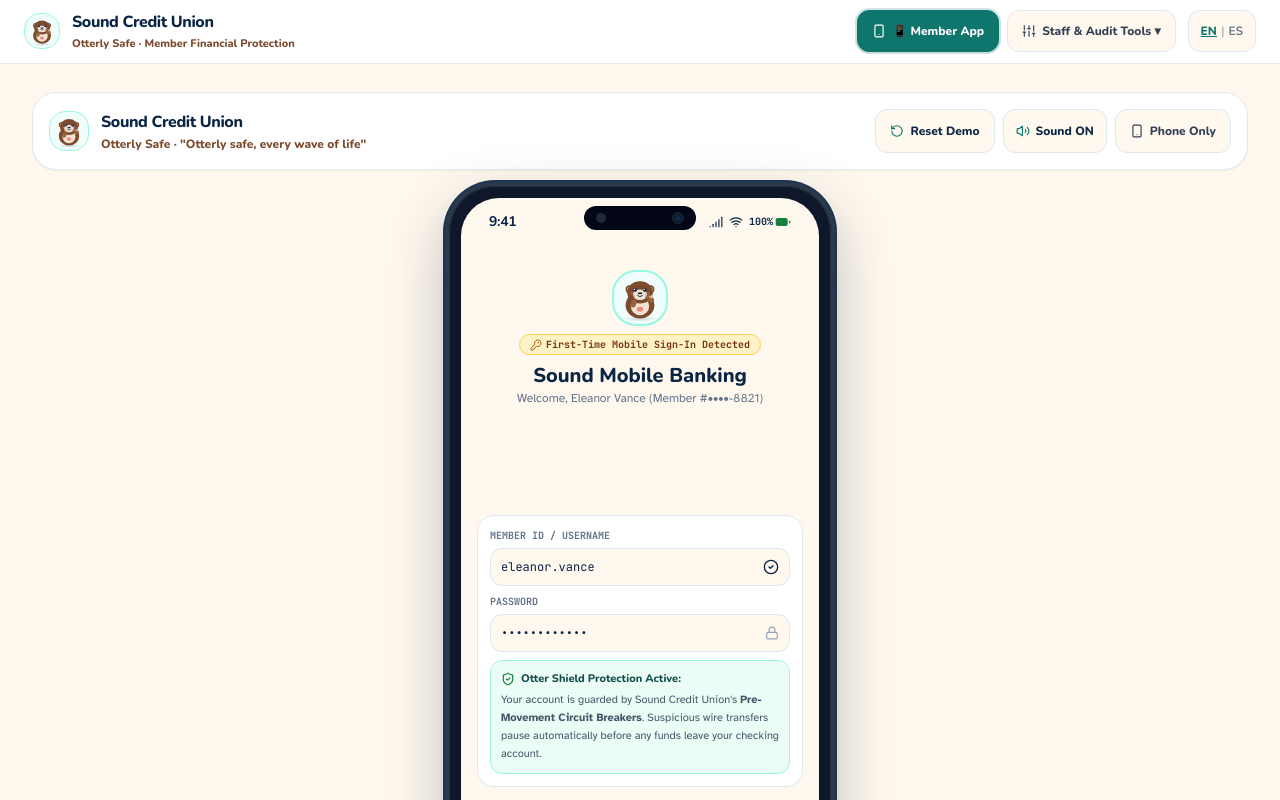
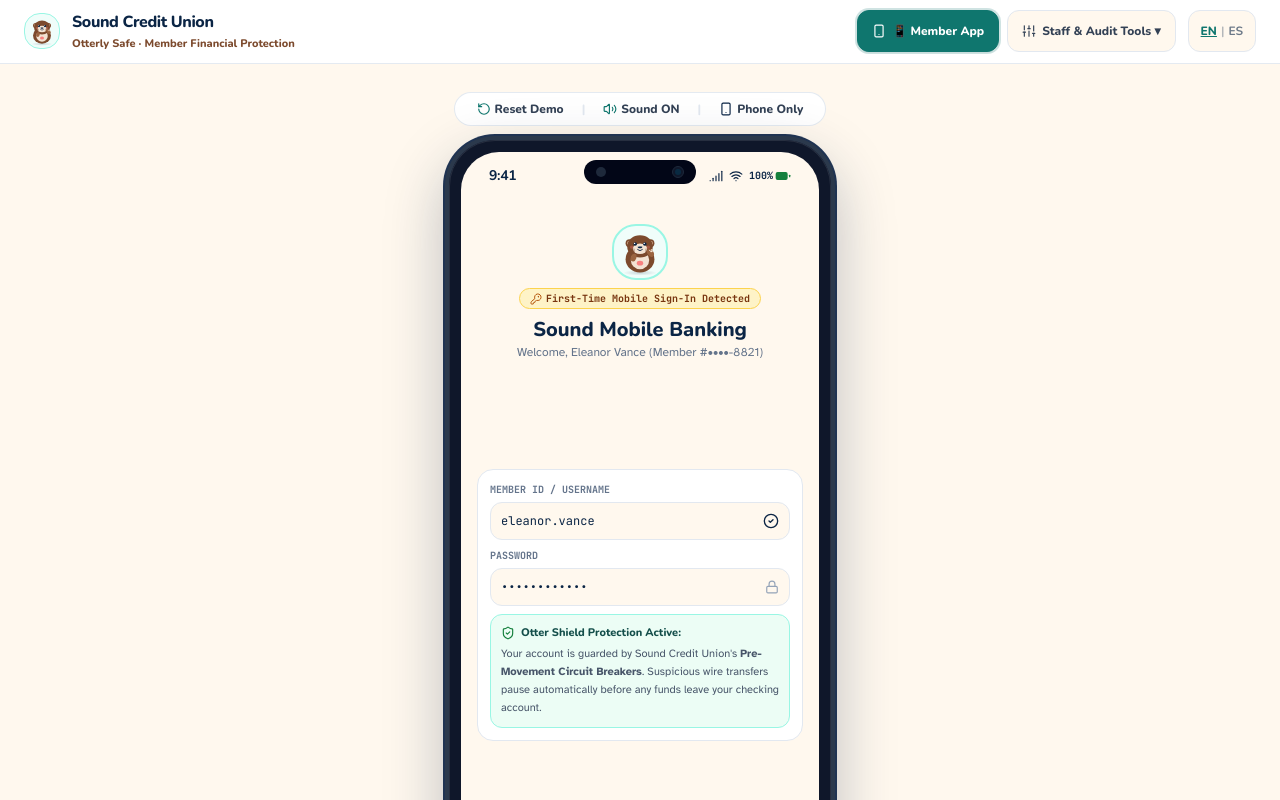
Before and after one commit to Aayush1259/Otterly-Safe, a React (Vite) app: page / in a window 1280 px wide. Shown: the top 800 px of the page. Built offline with nearby package versions, Linux system fonts and the light colour scheme.

Commit message:
No changes were provided to summarize.

```diff
--- a/src/components/mobile/OtterlySafeMobileApp.tsx
+++ b/src/components/mobile/OtterlySafeMobileApp.tsx
@@ -232,50 +232,37 @@ export const OtterlySafeMobileApp: React.FC<OtterlySafeMobileAppProps> = ({
   };
 
   return (
-    <div className="min-h-screen bg-sand-50 text-navy-900 flex flex-col justify-between max-w-7xl mx-auto px-2 sm:px-4 py-3 select-none">
-      {/* Sleek, Simplified, Non-Crowded Header (No prototype text, clean essentials) */}
-      <header className="bg-white border border-slate-200/90 rounded-2xl sm:rounded-3xl p-3 sm:p-4 shadow-sm mb-3 shrink-0">
-        <div className="flex flex-col sm:flex-row sm:items-center justify-between gap-3">
-          {/* Brand & Wordmark (Clean Sound Credit Union) */}
-          <div className="flex items-center space-x-3">
-            <div className="w-10 h-10 rounded-2xl bg-kelp-50 border border-kelp-200 flex items-center justify-center p-1 shrink-0 shadow-2xs">
-              <Ollie mood="wave" size={34} animated={false} />
-            </div>
-            <div>
-              <span className="font-heading font-black text-sm sm:text-base text-navy-900 leading-none tracking-tight block">
-                Sound Credit Union
-              </span>
-              <span className="text-xs font-heading font-extrabold text-otter-700 block mt-0.5">
-                Otterly Safe · "Otterly safe, every wave of life"
-              </span>
-            </div>
-          </div>
-
-          {/* Simple, Non-Crowded Actions */}
-          <div className="flex flex-wrap items-center gap-2 text-xs font-heading font-extrabold">
-            {/* Quick Demo Reset */}
+    <div className="min-h-screen bg-sand-50 text-navy-900 flex flex-col justify-start max-w-7xl mx-auto px-2 sm:px-4 py-2 select-none">
+      {/* Main Mobile App Stage */}
+      <main className="flex-1 flex items-start justify-center gap-6 pb-2 pt-1">
+        {/* Centered Mobile Phone Frame */}
+        <div className="shrink-0 transition-all flex flex-col items-center space-y-2.5">
+          {/* Subtle, Minimal Device Utility Pills */}
+          <div className="flex items-center gap-2 text-xs font-heading font-extrabold bg-white border border-slate-200/90 px-3 py-1 rounded-full shadow-2xs">
             <button
               type="button"
               onClick={handleResetToFirstTime}
               aria-label="Restart onboarding demo"
-              className="min-h-[44px] px-3.5 py-1.5 rounded-xl border border-slate-200 bg-sand-50 hover:bg-white text-navy-900 flex items-center space-x-1.5 transition-colors shadow-2xs"
+              className="px-2.5 py-1 rounded-full hover:bg-sand-100 text-slate-700 hover:text-navy-900 flex items-center space-x-1 transition-colors"
             >
               <RotateCcw className="w-3.5 h-3.5 text-kelp-700" />
               <span>Reset Demo</span>
             </button>
 
-            {/* Audio Toggle */}
+            <span className="text-slate-200">|</span>
+
             <button
               type="button"
               onClick={() => setSoundEnabled(!soundEnabled)}
               aria-label={soundEnabled ? 'Mute audio' : 'Enable audio'}
-              className="min-h-[44px] px-3 py-1.5 rounded-xl border border-slate-200 bg-sand-50 hover:bg-white text-navy-900 flex items-center space-x-1.5 transition-colors shadow-2xs"
+              className="px-2.5 py-1 rounded-full hover:bg-sand-100 text-slate-700 hover:text-navy-900 flex items-center space-x-1 transition-colors"
             >
               {soundEnabled ? <Volume2 className="w-3.5 h-3.5 text-kelp-700" /> : <VolumeX className="w-3.5 h-3.5 text-slate-400" />}
               <span>{soundEnabled ? 'Sound ON' : 'Muted'}</span>
             </button>
 
-            {/* Companion View Switcher */}
+            <span className="text-slate-200">|</span>
+
             <button
               type="button"
               onClick={() => {
@@ -284,23 +271,13 @@ export const OtterlySafeMobileApp: React.FC<OtterlySafeMobileAppProps> = ({
                 else setCompanionView('none');
               }}
               aria-label="Toggle companion phone view"
-              className={`min-h-[44px] px-3.5 py-1.5 rounded-xl border transition-colors flex items-center space-x-1.5 ${
-                companionView !== 'none'
-                  ? 'bg-navy-900 text-white border-navy-900 shadow-2xs'
-                  : 'bg-sand-50 text-slate-700 border-slate-200 hover:bg-white'
-              }`}
+              className="px-2.5 py-1 rounded-full hover:bg-sand-100 text-slate-700 hover:text-navy-900 flex items-center space-x-1 transition-colors"
             >
-              <Smartphone className="w-3.5 h-3.5" />
+              <Smartphone className="w-3.5 h-3.5 text-navy-900" />
               <span>{companionView === 'none' ? 'Phone Only' : companionView === 'sms' ? '+ Family SMS' : '+ Staff Log'}</span>
             </button>
           </div>
-        </div>
-      </header>
 
-      {/* Main Mobile App Stage */}
-      <main className="flex-1 flex items-start justify-center gap-6 pb-2">
-        {/* Centered Mobile Phone Frame */}
-        <div className="shrink-0 transition-all">
           <PhoneFrame title="Sound Credit Union Mobile App">
             {/* =========================================================================
                 SCENARIO A: FIRST-TIME SIGN-UP & SCAM AWARENESS ACTIVITY
```
